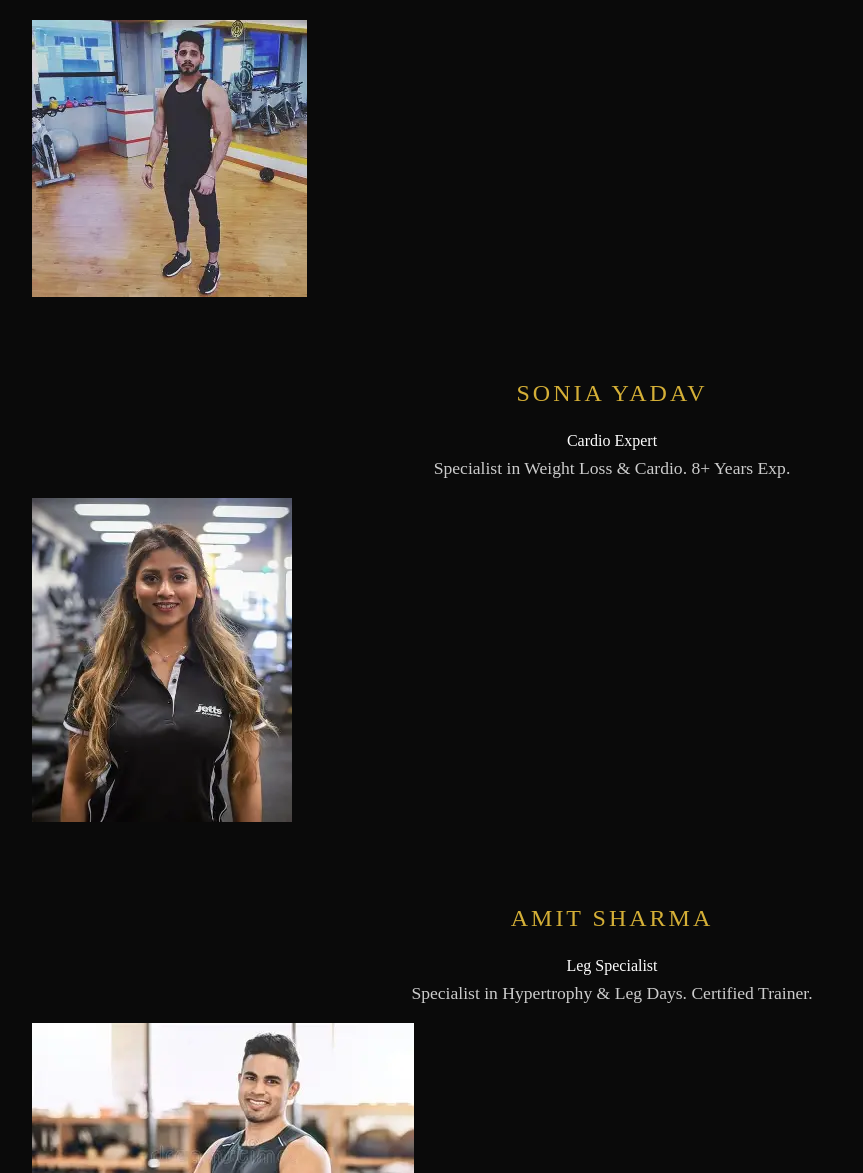
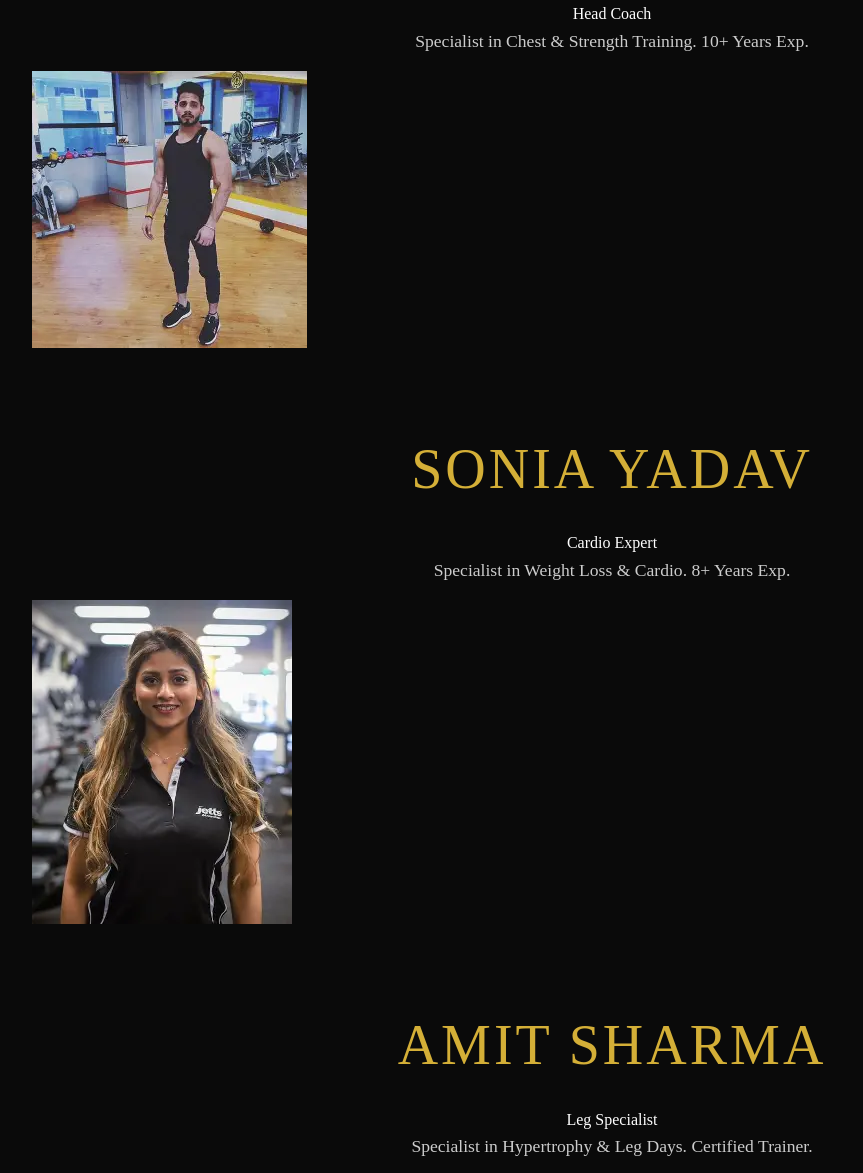
Before and after one commit to himanshuydv3121-ai/the-sg-gym, a plain HTML site: page trainers.html in a window 1280 px wide. Shown: the part 349-1522 px from the top of the page, without its empty margins (28-891 px from the left). Drawn offline with Linux system fonts and the light colour scheme.

Commit message:
Update trainers.html

```diff
--- a/trainers.html
+++ b/trainers.html
@@ -47,7 +47,7 @@
             <div class="trainers-grid">
                 <!-- Trainer 1 -->
                 <div class="trainer-card">
-                      <h3>Raj Kapoor</h3>
+                      <h1>Raj Kapoor</h1>
                     <span class="badge">Head Coach</span>
                     <p>Specialist in Chest & Strength Training. 10+ Years Exp.</p>
                     <div class="trainer-img">
@@ -56,7 +56,7 @@
                 </div><br><br><br>
                 <!-- Trainer 2 -->
                 <div class="trainer-card">
-                  <h3>Sonia Yadav</h3>
+                  <h1>Sonia Yadav</h1>
                          <span class="badge">Cardio Expert</span>
                             <p>Specialist in Weight Loss & Cardio. 8+ Years Exp.</p>
                     <div class="trainer-img">
@@ -65,7 +65,7 @@
                 </div><br><br><br>
                 <!-- Trainer 3 -->
                 <div class="trainer-card">
-                  <h3>Amit Sharma</h3>
+                  <h1>Amit Sharma</h1>
                     <span class="badge">Leg Specialist</span>
                     <p>Specialist in Hypertrophy & Leg Days. Certified Trainer.</p>
                     <div class="trainer-img">
```
